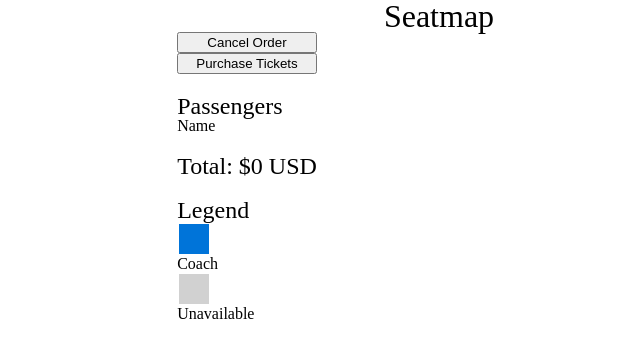
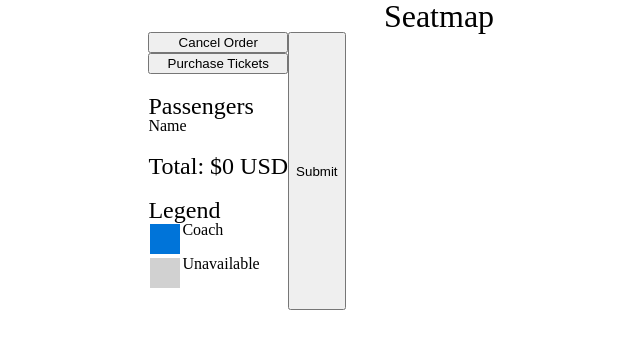
Before and after one commit to MicahJank/seatmap, a Flask app: page / in a window 1280 px wide. Shown: the top 358 px of the page, without its empty margins (201-841 px from the left). Run offline with Flask 2, Linux system fonts and the light colour scheme.

Commit message:
trying to figure out how i am going to get the data from the seat to the input

```diff
--- a/app/app.py
+++ b/app/app.py
@@ -1,4 +1,4 @@
-from flask import Flask, render_template, url_for, redirect
+from flask import Flask, render_template, url_for, redirect, request
 import requests
 
 
@@ -21,6 +21,9 @@ for seat in seats:
 
 @app.route('/', methods=["GET", "POST"])
 def index():
+    if request.method == "GET":
+        print(request.form)
+
     return render_template('index.html', left=left, right=right, middle=middle, value="Hello")
 
 
--- a/app/static/css/main.css
+++ b/app/static/css/main.css
@@ -97,6 +97,16 @@ p {
 	flex-direction: column;
 }
 
+.item {
+	display: flex;
+	flex-direction: row;
+}
+
+.item div:hover {
+	filter: none;
+	cursor: auto;
+}
+
 h1 {
 	font-size: 2rem;
 	text-align: center;
--- a/app/templates/index.html
+++ b/app/templates/index.html
@@ -37,9 +37,10 @@
         </div>
     </section>
 
-    <!-- <form>
-        <input type="text"  value="{{ value }}"/>
-    </form> -->
+    <form id="seat-data" action="/" method="GET">
+
+    </form>
+    <button type="submit" form="seat-data" value="Submit">Submit</button>
     <div class="seats-container">
         <div class="left seats">
             {% for seat in left %}
```
